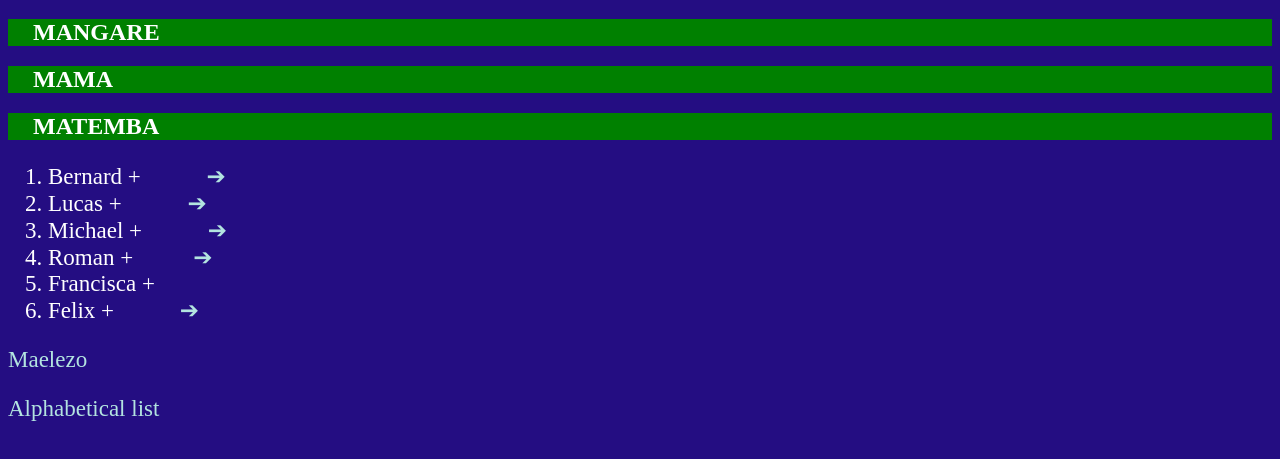
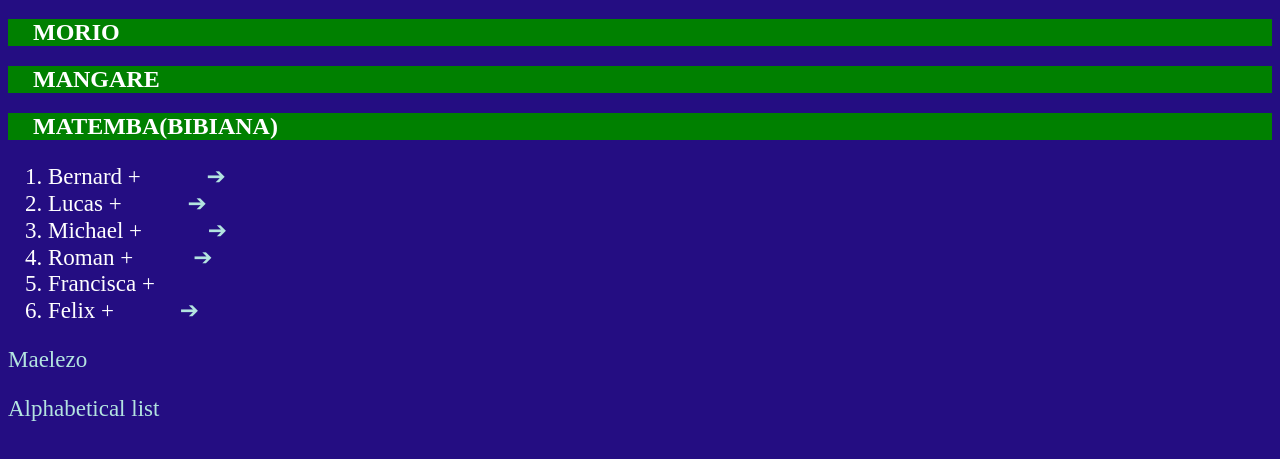
Before and after one commit to castongo/ngowi, a plain HTML site: page Tilito.html in a window 1280 px wide. Shown: the part 61-520 px from the top of the page. Drawn offline with Linux system fonts and the light colour scheme.

Commit message:
Update Tilito.html

```diff
--- a/Tilito.html
+++ b/Tilito.html
@@ -8,9 +8,9 @@
 </head>
 <body>
 <h1>Tilito Ngowi</h1>
+<h2></a><span class="tabb"></span>morio</h2>
 <h2></a><span class="tabb"></span>mangare</h2>
-<h2></a><span class="tabb"></span>mama</h2>
-<h2></a><span class="tabb"></span>matemba</h2>
+<h2></a><span class="tabb"></span>matemba(Bibiana)</h2>
 <ol>
     <li>Bernard +<a href="./bernard/bernard.html">
         <span class="tab">&#10132;</span></a></li>
```
